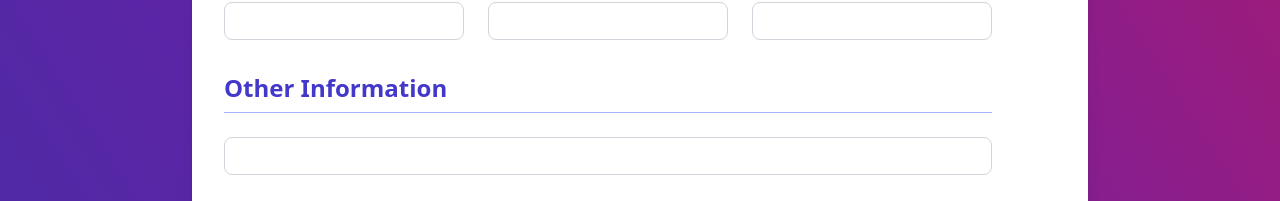
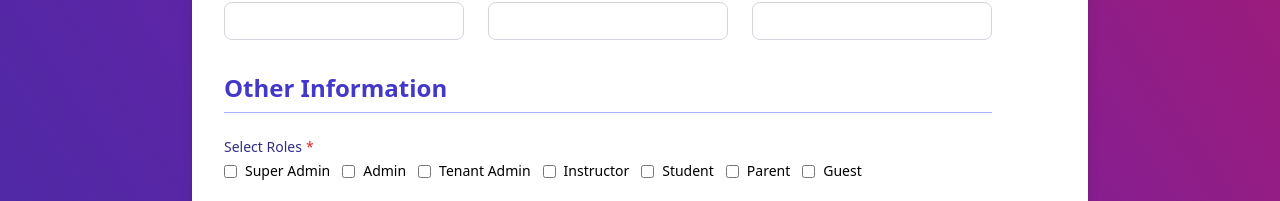
Before and after one commit to shrutidhungana/academia_next_LMS, a Next.js app in the folder client/: page /auth/register in a window 1280 px wide. Shown: the part 904-1105 px from the top of the page. Built offline with nearby package versions, Linux system fonts and the light colour scheme.

Commit message:
In forms in frontend sides fixed not displayed of roles and options in select: 1)Gender, Marital Status, Roles

```diff
--- a/client/src/components/common/Forms/index.tsx
+++ b/client/src/components/common/Forms/index.tsx
@@ -85,16 +85,38 @@ const CommonForm = <T extends Record<string, unknown>>({
             </Select.Content>
           </Select.Root>
         );
+      case "multiselect":
+        const selectedValues = (formData[control.name] || []) as string[];
+        const toggleValue = (value: string) => {
+          const updated = selectedValues.includes(value)
+            ? selectedValues.filter((v) => v !== value)
+            : [...selectedValues, value];
+          setFormData({ ...formData, [control.name]: updated });
+        };
+        return (
+          <div className="flex flex-wrap gap-3">
+            {control.options?.map((option) => (
+              <label
+                key={option.id}
+                className="flex items-center gap-2 text-sm"
+              >
+                <input
+                  type="checkbox"
+                  checked={selectedValues.includes(option.id)}
+                  onChange={() => toggleValue(option.id)}
+                />
+                {option.label}
+              </label>
+            ))}
+          </div>
+        );
       case "checkbox":
         return (
           <label className="flex items-center gap-2">
             <Checkbox.Root
               checked={Boolean(formData[control.name])}
               onCheckedChange={(checked) =>
-                setFormData({
-                  ...formData,
-                  [control.name]: !!checked,
-                })
+                setFormData({ ...formData, [control.name]: !!checked })
               }
               className="flex h-[18px] w-[18px] items-center justify-center rounded border border-gray-300 bg-white shadow-sm"
             >
@@ -121,14 +143,11 @@ const CommonForm = <T extends Record<string, unknown>>({
       const shouldBreak =
         forceOnePerRow ||
         currentRow.length === 3 ||
-        field.type === "textarea" ||
-        field.type === "checkbox" ||
-        field.type === "multiselect" ||
-        field.type === "file" ||
-        nextField?.type === "textarea" ||
-        nextField?.type === "checkbox" ||
-        nextField?.type === "multiselect" ||
-        nextField?.type === "file";
+        ["textarea", "checkbox", "multiselect", "file"].includes(field.type) ||
+        ["textarea", "checkbox", "multiselect", "file"].includes(
+          nextField?.type || ""
+        ) ||
+        i === fields.length - 1;
 
       if (shouldBreak || i === fields.length - 1) {
         rows.push(currentRow);
@@ -150,7 +169,7 @@ const CommonForm = <T extends Record<string, unknown>>({
       >
         {row.map((control) => (
           <div key={control.name} className="flex flex-col">
-            {control.type !== "checkbox" && control.type !== "multiselect" && (
+            {control.type !== "checkbox" && (
               <label
                 htmlFor={control.name}
                 className="mb-1 block text-sm font-medium text-indigo-900"
@@ -176,8 +195,7 @@ const CommonForm = <T extends Record<string, unknown>>({
   return (
     <form onSubmit={onSubmit} className="space-y-8">
       {isSectionBased
-        ? // Multi-section form like Register
-          (formControls as SectionField[]).map(({ section, fields }) => (
+        ? (formControls as SectionField[]).map(({ section, fields }) => (
             <section key={section}>
               <h3 className="mb-6 border-b border-indigo-300 pb-2 text-2xl font-semibold text-indigo-700">
                 {section}
@@ -185,8 +203,7 @@ const CommonForm = <T extends Record<string, unknown>>({
               <div>{renderFieldGroups(fields)}</div>
             </section>
           ))
-        : // Flat form like Login — force 1 field per row
-          renderFieldGroups(formControls as FormControl[], true)}
+        : renderFieldGroups(formControls as FormControl[], true)}
 
       <div>
         <Button
--- a/client/src/config/form.config.tsx
+++ b/client/src/config/form.config.tsx
@@ -1,18 +1,13 @@
-// form.config.ts
-
 import { FormSection, FormField } from "@/types";
 
+const toOptions = (options: string[]) =>
+  options.map((val) => ({ id: val, label: val }));
+
 export const REGISTER_FORM_FIELDS: FormSection[] = [
-  // General Information section
   {
     section: "General Information",
     fields: [
-      {
-        name: "firstName",
-        label: "First Name ",
-        type: "text",
-        required: true,
-      },
+      { name: "firstName", label: "First Name ", type: "text", required: true },
       {
         name: "middleName",
         label: "Middle Name",
@@ -40,14 +35,14 @@ export const REGISTER_FORM_FIELDS: FormSection[] = [
         label: "Gender",
         type: "select",
         required: false,
-        options: ["Male", "Female", "Other", "Prefer not to say"],
+        options: toOptions(["Male", "Female", "Other", "Prefer not to say"]),
       },
       {
         name: "maritalStatus",
         label: "Marital Status",
         type: "select",
         required: false,
-        options: ["Single", "Married", "Other"],
+        options: toOptions(["Single", "Married", "Other"]),
       },
       {
         name: "dateOfBirth",
@@ -70,8 +65,6 @@ export const REGISTER_FORM_FIELDS: FormSection[] = [
       ["dateOfBirth", "profilePicture"],
     ],
   },
-
-  // Location Information section
   {
     section: "Location Information",
     fields: [
@@ -80,32 +73,17 @@ export const REGISTER_FORM_FIELDS: FormSection[] = [
         label: "Country ",
         type: "select",
         required: true,
-        options: [
+        options: toOptions([
           "Nepal",
           "India",
           "United States",
           "United Kingdom",
           "Canada",
-        ],
+        ]),
       },
-      {
-        name: "state",
-        label: "State/Province",
-        type: "text",
-        required: false
-      },
-      {
-        name: "city",
-        label: "City",
-        type: "text",
-        required: false
-      },
-      {
-        name: "zip",
-        label: "Zip/Postal Code",
-        type: "text",
-        required: false
-      },
+      { name: "state", label: "State/Province", type: "text", required: false },
+      { name: "city", label: "City", type: "text", required: false },
+      { name: "zip", label: "Zip/Postal Code", type: "text", required: false },
       {
         name: "address1",
         label: "Address Line 1",
@@ -127,17 +105,15 @@ export const REGISTER_FORM_FIELDS: FormSection[] = [
       ["address2"],
     ],
   },
-
-  // Other Information section
   {
     section: "Other Information",
     fields: [
       {
         name: "roles",
-        label: "Select Roles ",
+        label: "Select Roles",
         type: "multiselect",
         required: true,
-        options: [
+        options: toOptions([
           "Super Admin",
           "Admin",
           "Tenant Admin",
@@ -145,7 +121,7 @@ export const REGISTER_FORM_FIELDS: FormSection[] = [
           "Student",
           "Parent",
           "Guest",
-        ],
+        ]),
       },
       {
         name: "organization",
@@ -177,12 +153,7 @@ export const REGISTER_FORM_FIELDS: FormSection[] = [
         type: "checkbox",
         required: true,
       },
-      {
-        name: "captcha",
-        label: "Captcha ",
-        type: "text",
-        required: true
-      },
+      { name: "captcha", label: "Captcha", type: "text", required: true },
     ],
     fieldGroups: [
       ["roles"],
@@ -196,16 +167,5 @@ export const REGISTER_FORM_FIELDS: FormSection[] = [
 
 export const LOGIN_FORM_FIELDS: FormField[] = [
   { name: "email", label: "Email ", type: "email", required: true },
-  {
-    name: "password",
-    label: "Password ",
-    type: "password",
-    required: true,
-  },
-  {
-    name: "captcha",
-    label: "Captcha ",
-    type: "text",
-    required: true,
-  },
+  { name: "password", label: "Password ", type: "password", required: true },
 ];
--- a/client/src/types/index.ts
+++ b/client/src/types/index.ts
@@ -24,7 +24,7 @@ export type FormField = {
   label: string;
   type: FieldType;
   required: boolean;
-  options?: string[];
+  options?: { id: string; label: string }[];
 };
 
 export type FormSection = {
```
